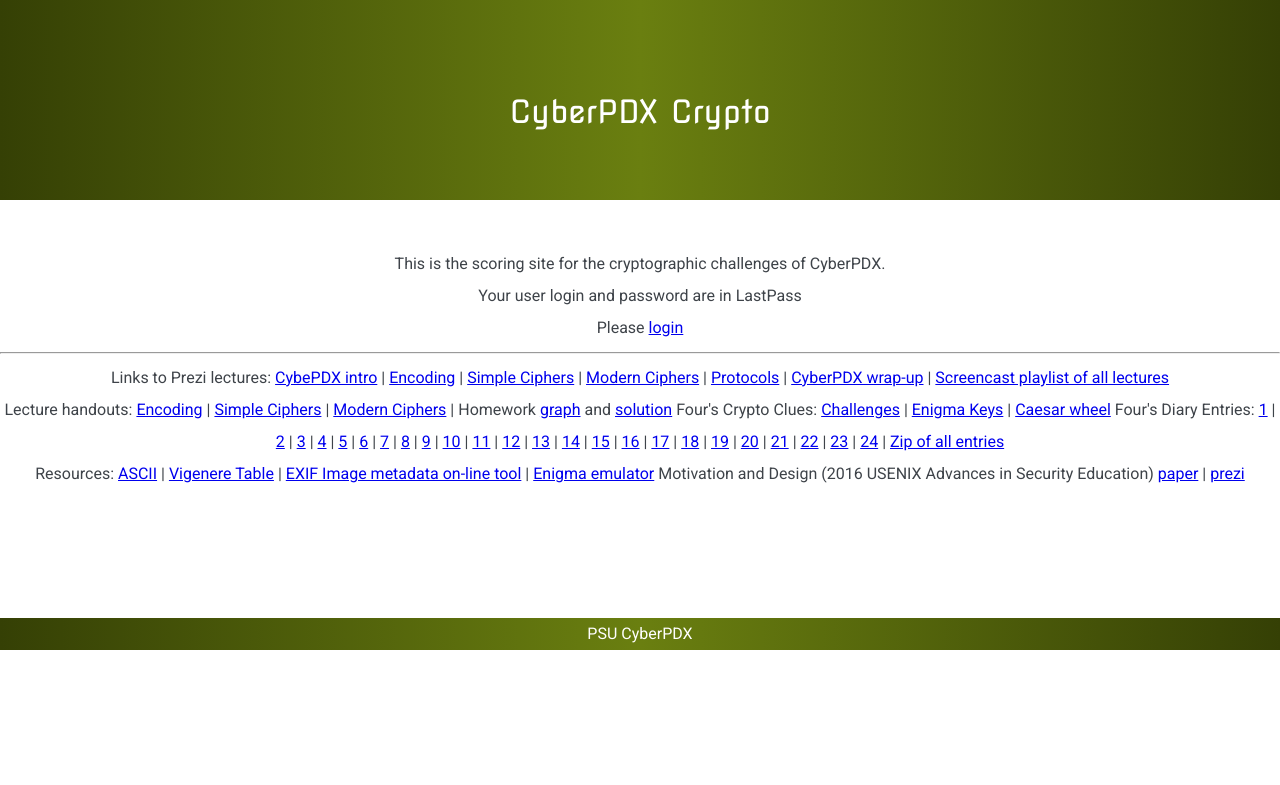
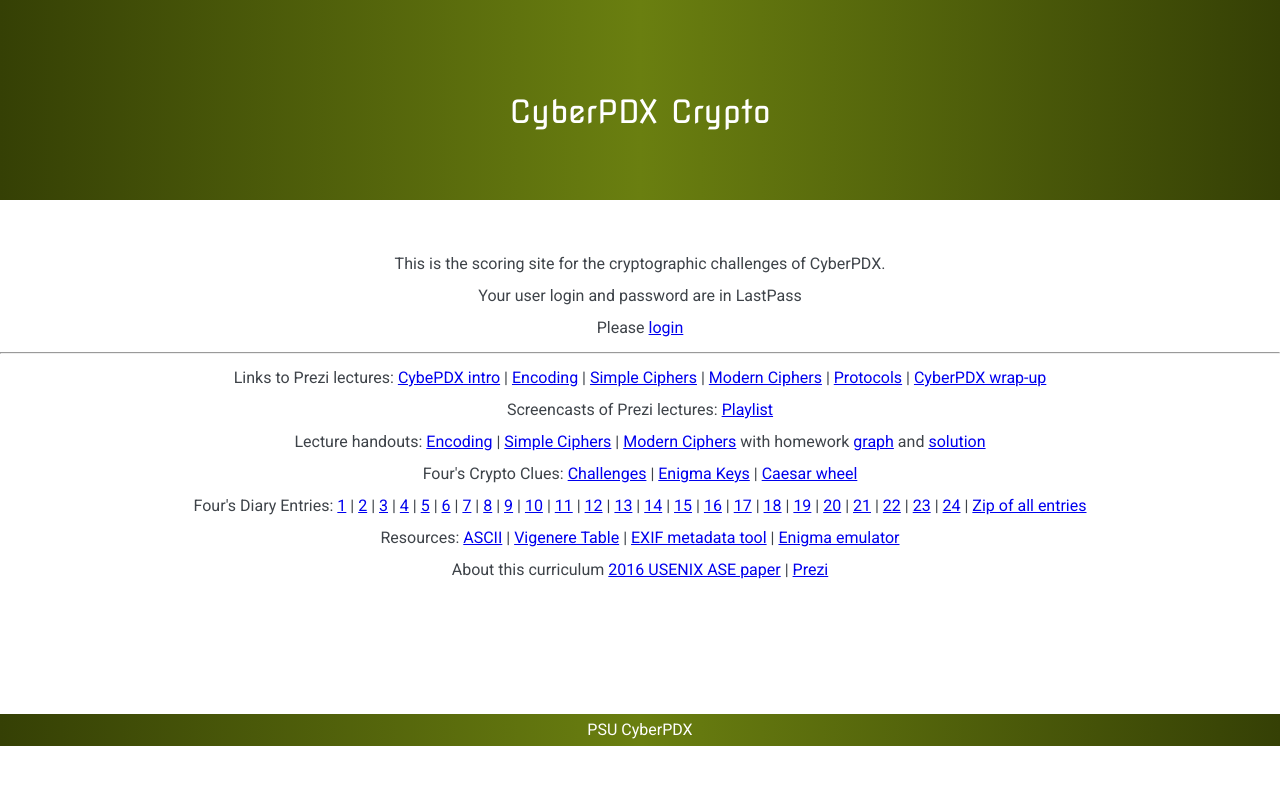
Before and after one commit to wu4f/cyberpdx-crypto, a Flask app: page / in a window 1280 px wide. Shown: the top 785 px of the page. Run offline with Flask 2, Linux system fonts and the light colour scheme; some libraries are stand-ins or nearby versions.

Commit message:
new landing page

```diff
--- a/www/templates/main.html
+++ b/www/templates/main.html
@@ -7,11 +7,12 @@
 		<p>Your user login and password are in LastPass</p> <p>Please <a href="{{url_for('login')}}">login</a></p>
 	{% endif %}
 <hr>
-Links to Prezi lectures: <a href="https://prezi.com/cr-xpdcx9um_/cyberpdx-introduction/">CybePDX intro</a> | <a href="http://prezi.com/yoloye-tbkmc">Encoding</a> | <a href="http://prezi.com/skfcst7npbrx">Simple Ciphers</a> | <a href="http://prezi.com/lvzemkrf-ryh">Modern Ciphers</a> | <a href="http://crypto.cyberpdx.org/static/NetWorkProtocolsLecture4.pptx">Protocols</a> | <a href="https://prezi.com/8e8arujv41ru/cyberpdx-its-a-wrap/">CyberPDX wrap-up</a> | <a href="https://www.youtube.com/playlist?list=PLdCTMpWhMq8LnjFZPXAEkp8BKa6m2EtQo">Screencast playlist of all lectures</a><br>
+Links to Prezi lectures: <a href="https://prezi.com/cr-xpdcx9um_/cyberpdx-introduction/">CybePDX intro</a> | <a href="http://prezi.com/yoloye-tbkmc">Encoding</a> | <a href="http://prezi.com/skfcst7npbrx">Simple Ciphers</a> | <a href="http://prezi.com/lvzemkrf-ryh">Modern Ciphers</a> | <a href="http://crypto.cyberpdx.org/static/NetWorkProtocolsLecture4.pptx">Protocols</a> | <a href="https://prezi.com/8e8arujv41ru/cyberpdx-its-a-wrap/">CyberPDX wrap-up</a><br>
+Screencasts of Prezi lectures: <a href="https://www.youtube.com/playlist?list=PLdCTMpWhMq8LnjFZPXAEkp8BKa6m2EtQo">Playlist</a><br>
 
-Lecture handouts: <a href="http://crypto.cyberpdx.org/static/Day1LectureHandouts.pdf">Encoding</a> | <a href="http://crypto.cyberpdx.org/static/Day2LectureHandouts.pdf">Simple Ciphers</a> | <a href="http://crypto.cyberpdx.org/static/Day3LectureHandouts.pdf">Modern Ciphers</a> | Homework <a href="http://crypto.cyberpdx.org/static/HomeworkGraph.pdf">graph</a> and <a href="http://crypto.cyberpdx.org/static/HomeworkGraphSolution.pdf">solution</a>
+Lecture handouts: <a href="http://crypto.cyberpdx.org/static/Day1LectureHandouts.pdf">Encoding</a> | <a href="http://crypto.cyberpdx.org/static/Day2LectureHandouts.pdf">Simple Ciphers</a> | <a href="http://crypto.cyberpdx.org/static/Day3LectureHandouts.pdf">Modern Ciphers</a> with homework <a href="http://crypto.cyberpdx.org/static/HomeworkGraph.pdf">graph</a> and <a href="http://crypto.cyberpdx.org/static/HomeworkGraphSolution.pdf">solution</a><br>
 
-Four's Crypto Clues: <a href="http://crypto.cyberpdx.org/static/Challenges.pdf">Challenges</a> | <a href="http://crypto.cyberpdx.org/static/dailykeys.html">Enigma Keys</a> | <a href="http://crypto.cyberpdx.org/static/caesarWheel">Caesar wheel</a>
+Four's Crypto Clues: <a href="http://crypto.cyberpdx.org/static/Challenges.pdf">Challenges</a> | <a href="http://crypto.cyberpdx.org/static/dailykeys.html">Enigma Keys</a> | <a href="http://crypto.cyberpdx.org/static/caesarWheel">Caesar wheel</a><br>
 
 Four's Diary Entries:
 <a href="http://crypto.cyberpdx.org/static/diary/1.pdf">1</a> |
@@ -40,9 +41,9 @@ Four's Diary Entries:
 <a href="http://crypto.cyberpdx.org/static/diary/24.pdf">24</a> |
 <a href="http://crypto.cyberpdx.org/static/diary.zip">Zip of all entries</a><br>
 
-Resources: <a href="https://upload.wikimedia.org/wikipedia/commons/d/dd/ASCII-Table.svg">ASCII</a> | <a href="http://www.limited-entropy.com/wp-content/uploads/2009/03/vigenere_square.png">Vigenere Table</a> | <a href="http://exif.regex.info/">EXIF Image metadata on-line tool</a> | <a href="http://enigma.louisedade.co.uk/enigma.html">Enigma emulator</a>
+Resources: <a href="https://upload.wikimedia.org/wikipedia/commons/d/dd/ASCII-Table.svg">ASCII</a> | <a href="http://www.limited-entropy.com/wp-content/uploads/2009/03/vigenere_square.png">Vigenere Table</a> | <a href="http://exif.regex.info/">EXIF metadata tool</a> | <a href="http://enigma.louisedade.co.uk/enigma.html">Enigma emulator</a><br>
 
-Motivation and Design (2016 USENIX Advances in Security Education) <a href="http://www.thefengs.com/wuchang/papers/feng16divergent.pdf">paper</a> | <a href="https://prezi.com/c7zuu-48tnfg/a-divergent-themed-capture-the-flag-and-urban-race/">prezi</a> <br>
+About this curriculum <a href="http://www.thefengs.com/wuchang/papers/feng16divergent.pdf">2016 USENIX ASE paper</a> | <a href="https://prezi.com/c7zuu-48tnfg/a-divergent-themed-capture-the-flag-and-urban-race/">Prezi</a> <br>
 
 	{% with messages = get_flashed_messages() %}
 			{% for message in messages %}
--- a/www/templates/main_aftercamp.html
+++ b/www/templates/main_aftercamp.html
@@ -7,7 +7,8 @@
 		<p>Your user login and password are in LastPass</p> <p>Please <a href="{{url_for('login')}}">login</a></p>
 	{% endif %}
 <hr>
-Links to Prezi lectures: <a href="https://prezi.com/cr-xpdcx9um_/cyberpdx-introduction/">CybePDX intro</a> | <a href="http://prezi.com/yoloye-tbkmc">Encoding</a> | <a href="http://prezi.com/skfcst7npbrx">Simple Ciphers</a> | <a href="http://prezi.com/lvzemkrf-ryh">Modern Ciphers</a> | <a href="http://crypto.cyberpdx.org/static/NetWorkProtocolsLecture4.pptx">Protocols</a> | <a href="https://prezi.com/8e8arujv41ru/cyberpdx-its-a-wrap/">CyberPDX wrap-up</a> | <a href="https://www.youtube.com/playlist?list=PLdCTMpWhMq8LnjFZPXAEkp8BKa6m2EtQo">Screencast playlist of all lectures</a><br>
+Links to Prezi lectures: <a href="https://prezi.com/cr-xpdcx9um_/cyberpdx-introduction/">CybePDX intro</a> | <a href="http://prezi.com/yoloye-tbkmc">Encoding</a> | <a href="http://prezi.com/skfcst7npbrx">Simple Ciphers</a> | <a href="http://prezi.com/lvzemkrf-ryh">Modern Ciphers</a> | <a href="http://crypto.cyberpdx.org/static/NetWorkProtocolsLecture4.pptx">Protocols</a> | <a href="https://prezi.com/8e8arujv41ru/cyberpdx-its-a-wrap/">CyberPDX wrap-up</a><br>
+Screencasts of Prezi lectures: <a href="https://www.youtube.com/playlist?list=PLdCTMpWhMq8LnjFZPXAEkp8BKa6m2EtQo">Playlist</a><br>
 
 Lecture handouts: <a href="http://crypto.cyberpdx.org/static/Day1LectureHandouts.pdf">Encoding</a> | <a href="http://crypto.cyberpdx.org/static/Day2LectureHandouts.pdf">Simple Ciphers</a> | <a href="http://crypto.cyberpdx.org/static/Day3LectureHandouts.pdf">Modern Ciphers</a> | Homework <a href="http://crypto.cyberpdx.org/static/HomeworkGraph.pdf">graph</a> and <a href="http://crypto.cyberpdx.org/static/HomeworkGraphSolution.pdf">solution</a>
 
```
